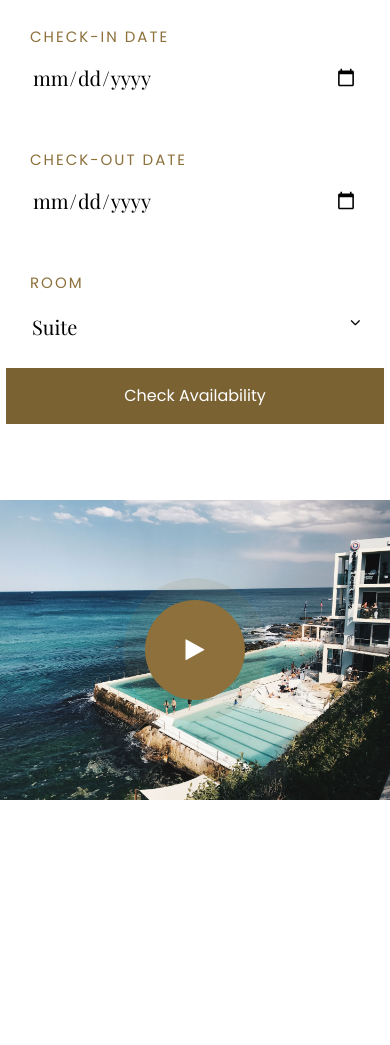
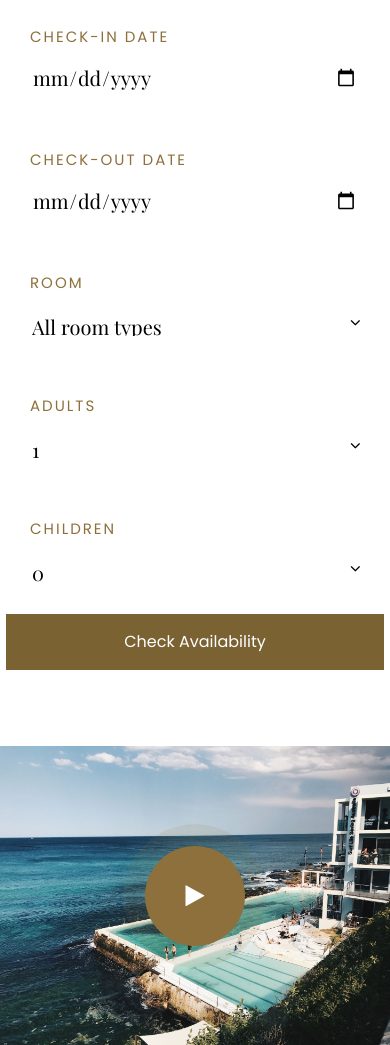
Before and after one commit to MdTanzil/Hotel-Booking-app-Django, a Django app: template hotelbooking/templates/hotelbooking/index.html in a window 390 px wide. Shown: the part 143-1188 px from the top of the page. Run offline with Django 4.2, Linux system fonts and the light colour scheme; the template is opened without the code that fills it: most values are stand-ins (such as "Sample title", 1, 10 or a date in 2020); grey boxes marked "Sample" are stand-in pictures; some libraries are stand-ins or nearby versions; some web fonts are replaced.

Commit message:
Upgrade date search with guests and room type, fix package links and card titles

```diff
--- a/hotelbooking/templates/hotelbooking/bookingform.html
+++ b/hotelbooking/templates/hotelbooking/bookingform.html
@@ -6,7 +6,7 @@
                     {% csrf_token %}
                     <div class="row">
                         <!-- Check-in Date -->
-                        <div class="col-md-3 d-flex">
+                        <div class="col-md-2 d-flex">
                             <div class="form-group p-4 align-self-stretch d-flex align-items-end">
                                 <div class="wrap">
                                     <label for="checkin_date">Check-in Date</label>
@@ -19,7 +19,7 @@
                             </div>
                         </div>
                         <!-- Check-out Date -->
-                        <div class="col-md-3 d-flex">
+                        <div class="col-md-2 d-flex">
                             <div class="form-group p-4 align-self-stretch d-flex align-items-end">
                                 <div class="wrap">
                                     <label for="checkout_date">Check-out Date</label>
@@ -32,7 +32,7 @@
                             </div>
                         </div>
                         <!-- Room Type -->
-                        <div class="col-md d-flex">
+                        <div class="col-md-2 d-flex">
                             <div class="form-group p-4 align-self-stretch d-flex align-items-end">
                                 <div class="wrap">
                                     <label for="room_type">Room</label>
@@ -42,12 +42,50 @@
                                                 <span class="ion-ios-arrow-down"></span>
                                             </div>
                                             <select class="form-control" name="room_type" id="room_type">
-                                                <option value="suite">Suite</option>
-                                                <option value="family_room">Family Room</option>
-                                                <option value="deluxe_room">Deluxe Room</option>
-                                                <option value="classic_room">Classic Room</option>
-                                                <option value="superior_room">Superior Room</option>
-                                                <option value="luxury_room">Luxury Room</option>
+                                                <option value="">All room types</option>
+                                                {% for category in room_categories %}
+                                                <option value="{{ category.id }}">{{ category.name }}</option>
+                                                {% endfor %}
+                                            </select>
+                                        </div>
+                                    </div>
+                                </div>
+                            </div>
+                        </div>
+                        <!-- Adults -->
+                        <div class="col-md-2 d-flex">
+                            <div class="form-group p-4 align-self-stretch d-flex align-items-end">
+                                <div class="wrap">
+                                    <label for="adults">Adults</label>
+                                    <div class="form-field">
+                                        <div class="select-wrap">
+                                            <div class="icon">
+                                                <span class="ion-ios-arrow-down"></span>
+                                            </div>
+                                            <select class="form-control" name="adults" id="adults">
+                                                {% for n in "123456" %}
+                                                <option value="{{ n }}" {% if adults|stringformat:"s" == n %}selected{% endif %}>{{ n }}</option>
+                                                {% endfor %}
+                                            </select>
+                                        </div>
+                                    </div>
+                                </div>
+                            </div>
+                        </div>
+                        <!-- Children -->
+                        <div class="col-md-2 d-flex">
+                            <div class="form-group p-4 align-self-stretch d-flex align-items-end">
+                                <div class="wrap">
+                                    <label for="children">Children</label>
+                                    <div class="form-field">
+                                        <div class="select-wrap">
+                                            <div class="icon">
+                                                <span class="ion-ios-arrow-down"></span>
+                                            </div>
+                                            <select class="form-control" name="children" id="children">
+                                                {% for n in "01234" %}
+                                                <option value="{{ n }}" {% if children|stringformat:"s" == n %}selected{% endif %}>{{ n }}</option>
+                                                {% endfor %}
                                             </select>
                                         </div>
                                     </div>
@@ -55,7 +93,7 @@
                             </div>
                         </div>
                         <!-- Submit Button -->
-                        <div class="col-md d-flex">
+                        <div class="col-md-2 d-flex">
                             <div class="form-group d-flex align-self-stretch">
                                 <input type="submit"
                                        value="Check Availability"
--- a/hotelbooking/templates/hotelbooking/package.html
+++ b/hotelbooking/templates/hotelbooking/package.html
@@ -28,13 +28,13 @@
 
 									<div class="col-sm col-md-6 col-lg-4 ftco-animate">
 										<div class="room">
-											<a href="rooms-single.html" class="img d-flex justify-content-center align-items-center" style="background-image: url({{package.package_image.url}});">
+											<a href="{% url 'hotelbooking:details-room' package.room.id %}" class="img d-flex justify-content-center align-items-center" style="background-image: url({{package.package_image.url}});">
 												<div class="icon d-flex justify-content-center align-items-center">
 													<span class="icon-search2"></span>
 												</div>
 											</a>
 											<div class="text p-3 text-center">
-											<h3 class="mb-3"><a href="rooms-single.html">{{package.name}}</a></h3>
+											<h3 class="mb-3"><a href="{% url 'hotelbooking:details-room' package.room.id %}">{{package.name}}</a></h3>
 											<p><span class="price mr-2">${{package.price}}</span> <span class="per">per night</span></p>
 											{% if package.description %}
 											<p>{{ package.description }}</p>
--- a/hotelbooking/templates/hotelbooking/rooms.html
+++ b/hotelbooking/templates/hotelbooking/rooms.html
@@ -95,7 +95,7 @@
                                 </a>
                                 <div class="text p-3 text-center">
                                     <h3 class="mb-3">
-                                        <a href="{% url 'hotelbooking:details-room' room.id %} ">{{ room.room_category }}</a>
+                                        <a href="{% url 'hotelbooking:details-room' room.id %} ">{{ room.room_name }}</a>
                                     </h3>
                                     <p>
                                         <span class="price mr-2">${{ room.room_price }}</span> <span class="per">per night</span>
--- a/hotelbooking/templates/hotelbooking/searchroom.html
+++ b/hotelbooking/templates/hotelbooking/searchroom.html
@@ -10,6 +10,7 @@
             <div class="row">
                 <div class="col-md-12  my-4">
                     <h1 class="p-2 text-center mx-auto">Available Rooms at {{ start_date }}  to {{ end_date }}</h1>
+                    <p class="text-center">{{ adults }} adult{{ adults|pluralize }} {% if children %}· {{ children }} child{{ children|pluralize:"ren" }} {% endif %}{% if room_type_name %}· {{ room_type_name }}{% endif %}</p>
                 </div>
             </div>
             <div class="row">
@@ -28,7 +29,7 @@
                                         </a>
                                         <div class="text p-3 text-center">
                                             <h3 class="mb-3">
-                                                <a href="{% url 'hotelbooking:details-room' room.id %} ">{{ room.room_category }}</a>
+                                                <a href="{% url 'hotelbooking:details-room' room.id %} ">{{ room.room_name }}</a>
                                             </h3>
                                             <p>
                                                 <span class="price mr-2">${{ room.room_price }}</span> <span class="per">per night</span>
```
Also changed, not shown: hotelbooking/templates/hotelbooking/searchbar.html (+26 -1 lines), hotelbooking/views.py (+76 -35 lines).
